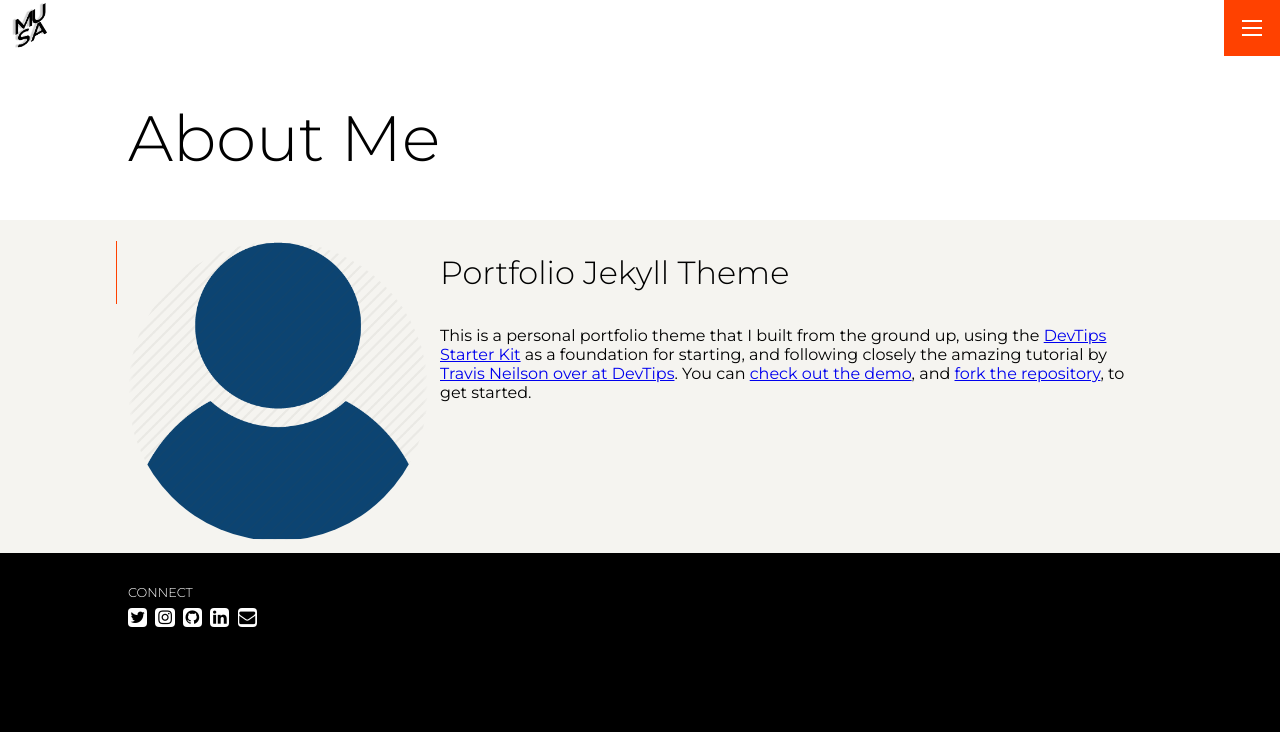
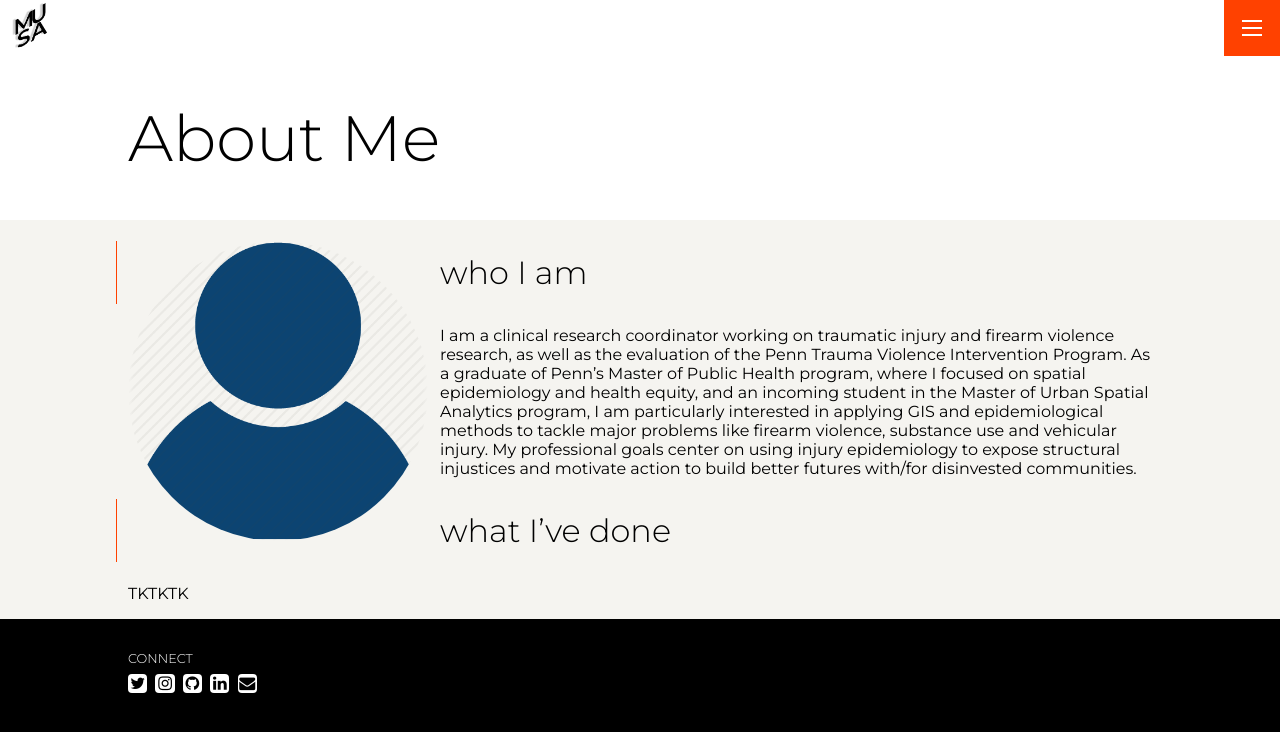
Before and after one commit to frogzorz/musa-portfolio, a Jekyll site: the page built from pages/about.md, in a window 1280 px wide. Shown: the top 732 px of the page. Built offline with Jekyll 4.4.1, drawn with Linux system fonts in a browser that asks for light colours.

Commit message:
added personal bio and details to about.md
Added personal bio and removed template text, added space for future additions

```diff
--- a/pages/about.md
+++ b/pages/about.md
@@ -5,6 +5,10 @@ headshot: /assets/img/headshot.webp
 permalink: /about
 ---
 
-# Portfolio Jekyll Theme
+# who I am
 
-This is a personal portfolio theme that I built from the ground up, using the [DevTips Starter Kit](http://devtipsstarterkit.com/) as a foundation for starting, and following closely the amazing tutorial by [Travis Neilson over at DevTips](https://www.youtube.com/watch?v=T6jKLsxbFg4&list=PL0CB3OvPhDA_STygmp3sDenx3UpdOMk7P). You can [check out the demo](lenpaul.github.io/portfolio-jekyll-theme/), and [fork the repository](https://github.com/LeNPaul/portfolio-jekyll-theme/fork), to get started.
+I am a clinical research coordinator working on traumatic injury and firearm violence research, as well as the evaluation of the Penn Trauma Violence Intervention Program. As a graduate of Penn's Master of Public Health program, where I focused on spatial epidemiology and health equity, and an incoming student in the Master of Urban Spatial Analytics program, I am particularly interested in applying GIS and epidemiological methods to tackle major problems like firearm violence, substance use and vehicular injury. My professional goals center on using injury epidemiology to expose structural injustices and motivate action to build better futures with/for disinvested communities.
+
+# what I've done
+
+TKTKTK
```
